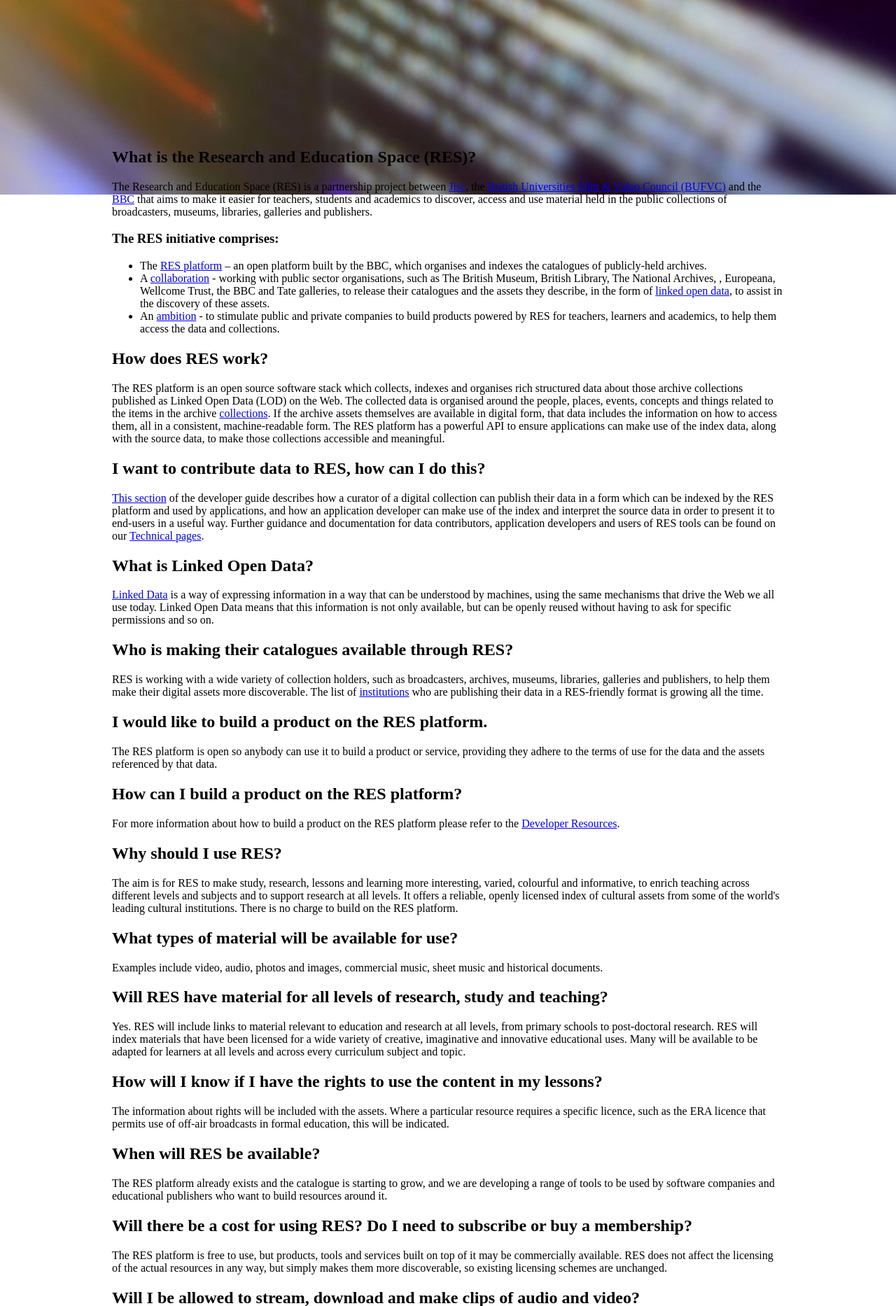
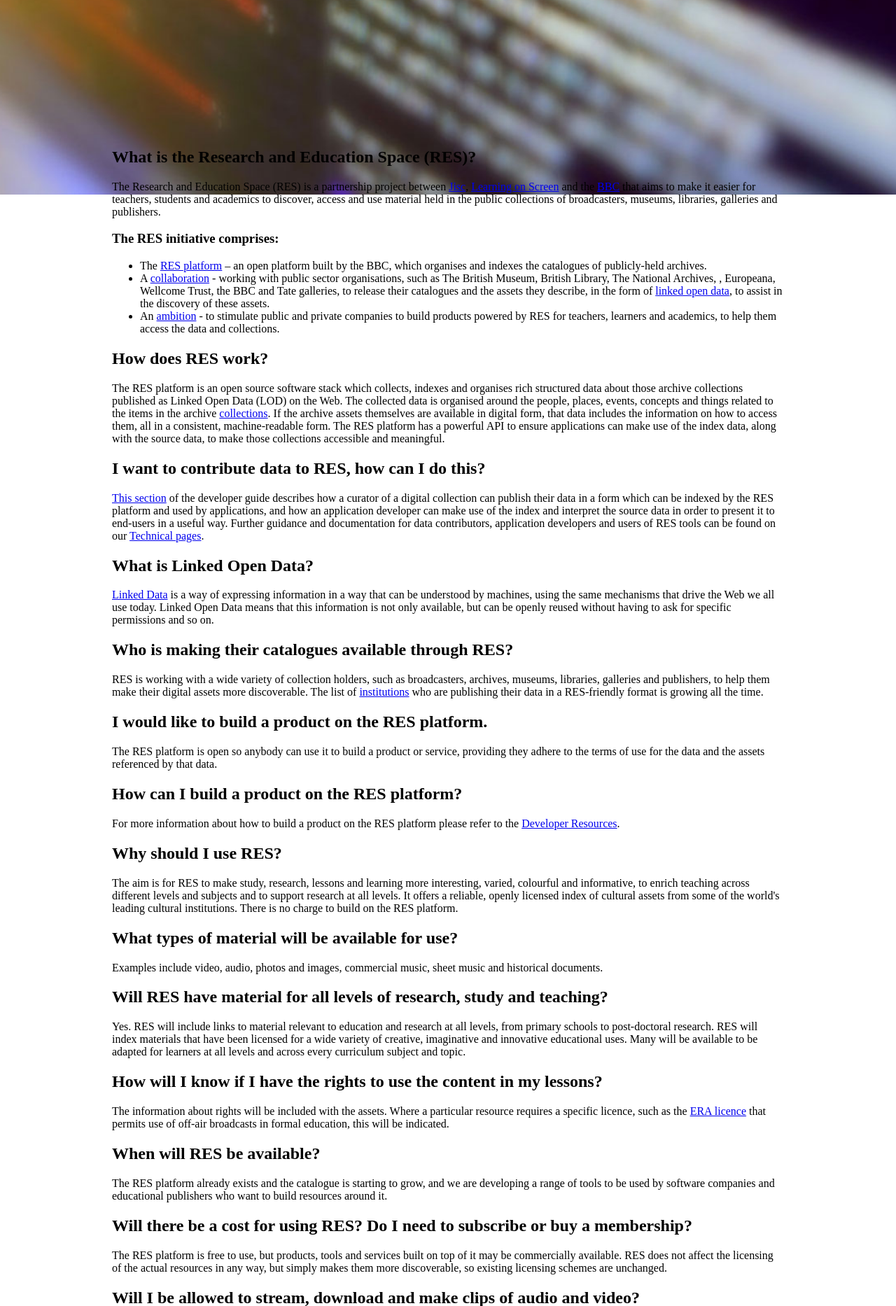
Before and after one commit to bbcarchdev/res, a PHP site: page /faq.html in a window 1280 px wide. Shown: the part 522-2388 px from the top of the page at 70% size. Run offline with PHP 8.4, Linux system fonts and the light colour scheme; some web fonts are replaced.

Commit message:
Added video and amended all references to BUFVC

```diff
--- a/code.html
+++ b/code.html
@@ -110,7 +110,7 @@
           <a href="https://twitter.com/share?text=The+Research+and+Education+Space+(RES)+connecting+the+UK’s+publicly-held+archives+to+inspire+new+ways+of+learning+-&amp;url=http%3a%2f%2fres.space" title="share on twitter - opens in new window" target="_blank">Share</a>
 			  </p>
         <p>
-          RES is a partnership between Jisc, the British Universities Film & Video Council (BUFVC) and the BBC.
+          RES is a partnership between Jisc, Learning on Screen and the BBC.
         </p>
         <p class="logos">
           <a href="http://www.jisc.ac.uk/" title="Jisc"><img src="/res/images/logos/jisc.png" alt="Jisc"></a>
--- a/developers.html
+++ b/developers.html
@@ -92,7 +92,7 @@
           <a href="https://twitter.com/share?text=The+Research+and+Education+Space+(RES)+connecting+the+UK’s+publicly-held+archives+to+inspire+new+ways+of+learning+-&amp;url=http%3a%2f%2fres.space" title="share on twitter - opens in new window" target="_blank">Share</a>
 			  </p>
         <p>
-          RES is a partnership between Jisc, the British Universities Film & Video Council (BUFVC) and the BBC.
+          RES is a partnership between Jisc, Learning on Screen and the BBC.
         </p>
         <p class="logos">
           <a href="http://www.jisc.ac.uk/" title="Jisc"><img src="/res/images/logos/jisc.png" alt="Jisc"></a>
--- a/faq.html
+++ b/faq.html
@@ -82,7 +82,7 @@
         What is the Research and Education Space (RES)?
       </h2>
       <p>
-        The Research and Education Space (RES) is a partnership project between <a href="https://www.jisc.ac.uk/">Jisc</a>, the <a href="http://bufvc.ac.uk/">British Universities Film &amp; Video Council (BUFVC)</a> and the <a href="https://www.bbc.co.uk/">BBC</a> that aims to make it easier for teachers, students and academics to discover, access and use material held in the public collections of broadcasters, museums, libraries, galleries and publishers.
+        The Research and Education Space (RES) is a partnership project between <a href="https://www.jisc.ac.uk/">Jisc</a>,  <a href="http://bufvc.ac.uk/">Learning on Screen</a> and the <a href="https://www.bbc.co.uk/">BBC</a> that aims to make it easier for teachers, students and academics to discover, access and use material held in the public collections of broadcasters, museums, libraries, galleries and publishers.
       </p>
       <h3>
         The RES initiative comprises:
@@ -156,7 +156,7 @@
       How will I know if I have the rights to use the content in my lessons?
       </h2>
       <p>
-      The information about rights will be included with the assets. Where a particular resource requires a specific licence, such as the ERA licence that permits use of off-air broadcasts in formal education, this will be indicated.
+      The information about rights will be included with the assets. Where a particular resource requires a specific licence, such as the <a href="http://www.era.org.uk/the-licence">ERA licence</a> that permits use of off-air broadcasts in formal education, this will be indicated.
       </p>
       <h2 id="faq-available">
       When will RES be available?
@@ -180,7 +180,7 @@
       Who is behind RES?
       </h2>
       <p>
-      RES is a partnership project between Jisc, the British Universities Film & Video Council (BUFVC) and the BBC.
+      RES is a partnership project between Jisc, Learning on Screen and the BBC.
       </p>
       <h2 id="faq-bbc">
       What is the BBC’s involvement in RES?
@@ -204,7 +204,7 @@
       What is the future of RES?
       </h2>
       <p>
-      Over 4 years, the BBC is working in partnership with the BUFVC and Jisc to deliver and launch the Research and Education Space. It is envisaged that, over time, this new service will continue to develop and grow as more content is added and products powered by RES are built on the platform.
+      Over 4 years, the BBC is working in partnership with Learning on Screen and Jisc to deliver and launch the Research and Education Space. It is envisaged that, over time, this new service will continue to develop and grow as more content is added and products powered by RES are built on the platform.
       </p>
       <h2 id="faq-archive">
       How is the BBC making its archive available?
@@ -216,7 +216,7 @@
       Who needs an ERA licence?
       </h2>
       <p>
-      You will require an <a href="http://www.era.org.uk/">ERA licence</a> if you wish to use material sourced from broadcasts for teaching resources. As part of the RES project, over 900,000 BBC TV and radio programmes dating back to 2007 are now available on the BUFVC’s BoB and Planet eStream’s Connect services, for use by ERA licensed educational establishments.
+      You will require an <a href="http://www.era.org.uk/">ERA licence</a> if you wish to use material sourced from broadcasts for teaching resources. As part of the RES project, over 900,000 BBC TV and radio programmes dating back to 2007 are now available on tLearning on Screen’s BoB and Planet eStream’s Connect services, for use by ERA licensed educational establishments.
       </p>
     </div>
     </section>
@@ -258,7 +258,7 @@
           <a href="https://twitter.com/share?text=The+Research+and+Education+Space+(RES)+connecting+the+UK’s+publicly-held+archives+to+inspire+new+ways+of+learning+-&amp;url=http%3a%2f%2fres.space" title="share on twitter - opens in new window" target="_blank">Share</a>
 			  </p>
         <p>
-          RES is a partnership between Jisc, the British Universities Film & Video Council (BUFVC) and the BBC.
+          RES is a partnership between Jisc, Learning on Screen and the BBC.
         </p>
         <p class="logos">
           <a href="http://www.jisc.ac.uk/" title="Jisc"><img src="/res/images/logos/jisc.png" alt="Jisc"></a>
--- a/guides.html
+++ b/guides.html
@@ -77,7 +77,7 @@
           <a href="https://twitter.com/share?text=The+Research+and+Education+Space+(RES)+connecting+the+UK’s+publicly-held+archives+to+inspire+new+ways+of+learning+-&amp;url=http%3a%2f%2fres.space" title="share on twitter - opens in new window" target="_blank">Share</a>
 			  </p>
         <p>
-          RES is a partnership between Jisc, the British Universities Film & Video Council (BUFVC) and the BBC.
+          RES is a partnership between Jisc, Learning on Screen and the BBC.
         </p>
         <p class="logos">
           <a href="http://www.jisc.ac.uk/" title="Jisc"><img src="/res/images/logos/jisc.png" alt="Jisc"></a>
--- a/index.html
+++ b/index.html
@@ -57,7 +57,7 @@
   				Welcome to the Research and Education Space (RES) – an initiative to improve access to public archives for use in education.
   			</h1>
   			<p>
-  				Since 2013, the RES project has been working with teachers, students and academics, along with curators of world class digital collections and product developers to improve the resources and tools available in all levels of education.  RES is a partnership between <a href="https://www.jisc.ac.uk/">Jisc</a>, the <a href="http://bufvc.ac.uk/">British Universities Film &amp; Video Council (BUFVC)</a> and the <a href="https://www.bbc.co.uk/">BBC</a>.
+  				Since 2013, the RES project has been working with teachers, students and academics, along with curators of world class digital collections and product developers to improve the resources and tools available in all levels of education.  RES is a partnership between <a href="https://www.jisc.ac.uk/">Jisc</a>, <a href="http://bufvc.ac.uk/">Learning on Screen</a> and the <a href="https://www.bbc.co.uk/">BBC</a>.
   			</p>
         <p>
           The BBC has built an open platform which indexes and organises the digital <a href="/res/collections">collections</a> of libraries, museums, broadcasters and galleries to make their content more discoverable, accessible and usable to those in UK education and research. Images, TV and radio programmes, documents and text from world class organisations such as <a href="http://www.britishmuseum.org/">The British Museum</a>, <a href="http://www.bl.uk/">British Library</a>, <a href="http://www.nationalarchives.gov.uk/">The National Archives</a>, <a href="http://www.europeana.eu/portal/">Europeana</a>, <a href="http://www.wellcome.ac.uk/">Wellcome Trust</a> and the <a href="http://www.bbc.co.uk/">BBC</a> are all being indexed by RES. RES also enables <a href="/res/products">developers</a> to create digital educational products that will inspire learners, teachers and researchers by using applications powered by the RES platform.
@@ -107,7 +107,7 @@
           <a href="https://twitter.com/share?text=The+Research+and+Education+Space+(RES)+connecting+the+UK’s+publicly-held+archives+to+inspire+new+ways+of+learning+-&amp;url=http%3a%2f%2fres.space" title="share on twitter - opens in new window" target="_blank">Share</a>
 			  </p>
         <p>
-          RES is a partnership between Jisc, the British Universities Film & Video Council (BUFVC) and the BBC.
+          RES is a partnership between Jisc, Learning on Screen and the BBC.
         </p>
         <p class="logos">
           <a href="http://www.jisc.ac.uk/" title="Jisc"><img src="/res/images/logos/jisc.png" alt="Jisc"></a>
--- a/products.html
+++ b/products.html
@@ -117,7 +117,7 @@
           <a href="https://twitter.com/share?text=The+Research+and+Education+Space+(RES)+connecting+the+UK’s+publicly-held+archives+to+inspire+new+ways+of+learning+-&amp;url=http%3a%2f%2fres.space" title="share on twitter - opens in new window" target="_blank">Share</a>
 			  </p>
         <p>
-          RES is a partnership between Jisc, the British Universities Film & Video Council (BUFVC) and the BBC.
+          RES is a partnership between Jisc, Learning on Screen and the BBC.
         </p>
         <p class="logos">
           <a href="http://www.jisc.ac.uk/" title="Jisc"><img src="/res/images/logos/jisc.png" alt="Jisc"></a>
--- a/templates/footer.php
+++ b/templates/footer.php
@@ -7,7 +7,7 @@
           <a href="https://twitter.com/share?text=The+Research+and+Education+Space+(RES)+connecting+the+UK’s+publicly-held+archives+to+inspire+new+ways+of+learning+-&amp;url=http%3a%2f%2fres.space" title="share on twitter - opens in new window" target="_blank">Share</a>
 			  </p>
         <p>
-          RES is a partnership between Jisc, the British Universities Film & Video Council (BUFVC) and the BBC.
+          RES is a partnership between Jisc, Learning on Screen and the BBC.
         </p>
         <p class="logos">
           <a href="http://www.jisc.ac.uk/" title="Jisc"><img src="/res/images/logos/jisc.png" alt="Jisc"></a>
--- a/templates/index.phtml
+++ b/templates/index.phtml
@@ -14,7 +14,7 @@ page_header('Connecting the UK’s publicly held archives to inspire new ways of
   				Welcome to the Research and Education Space (RES) – an initiative to improve access to public archives for use in education.
   			</h1>
   			<p>
-  				Since 2013, the RES project has been working with teachers, students and academics, along with curators of world class digital collections and product developers to improve the resources and tools available in all levels of education.  RES is a partnership between <a href="https://www.jisc.ac.uk/">Jisc</a>, the <a href="http://bufvc.ac.uk/">British Universities Film &amp; Video Council (BUFVC)</a> and the <a href="https://www.bbc.co.uk/">BBC</a>.
+  				Since 2013, the RES project has been working with teachers, students and academics, along with curators of world class digital collections and product developers to improve the resources and tools available in all levels of education.  RES is a partnership between <a href="https://www.jisc.ac.uk/">Jisc</a>, <a href="http://bufvc.ac.uk/">Learning on Screen</a> and the <a href="https://www.bbc.co.uk/">BBC</a>.
   			</p>
         <p>
           The BBC has built an open platform which indexes and organises the digital <a href="/res/collections">collections</a> of libraries, museums, broadcasters and galleries to make their content more discoverable, accessible and usable to those in UK education and research. Images, TV and radio programmes, documents and text from world class organisations such as <a href="http://www.britishmuseum.org/">The British Museum</a>, <a href="http://www.bl.uk/">British Library</a>, <a href="http://www.nationalarchives.gov.uk/">The National Archives</a>, <a href="http://www.europeana.eu/portal/">Europeana</a>, <a href="http://www.wellcome.ac.uk/">Wellcome Trust</a> and the <a href="http://www.bbc.co.uk/">BBC</a> are all being indexed by RES. RES also enables <a href="/res/products">developers</a> to create digital educational products that will inspire learners, teachers and researchers by using applications powered by the RES platform.
--- a/tools.html
+++ b/tools.html
@@ -138,7 +138,7 @@
           <a href="https://twitter.com/share?text=The+Research+and+Education+Space+(RES)+connecting+the+UK’s+publicly-held+archives+to+inspire+new+ways+of+learning+-&amp;url=http%3a%2f%2fres.space" title="share on twitter - opens in new window" target="_blank">Share</a>
 			  </p>
         <p>
-          RES is a partnership between Jisc, the British Universities Film & Video Council (BUFVC) and the BBC.
+          RES is a partnership between Jisc, Learning on Screen and the BBC.
         </p>
         <p class="logos">
           <a href="http://www.jisc.ac.uk/" title="Jisc"><img src="/res/images/logos/jisc.png" alt="Jisc"></a>
```
Also changed, not shown: collections.html (+7 -2 lines), education.html (+10 -4 lines), templates/collections.phtml (+6 -1 lines), templates/education.phtml (+9 -3 lines), templates/faq.phtml (+5 -5 lines), images/logos/bufvc.png, templates/developers.phtml (line endings or trailing spaces).
